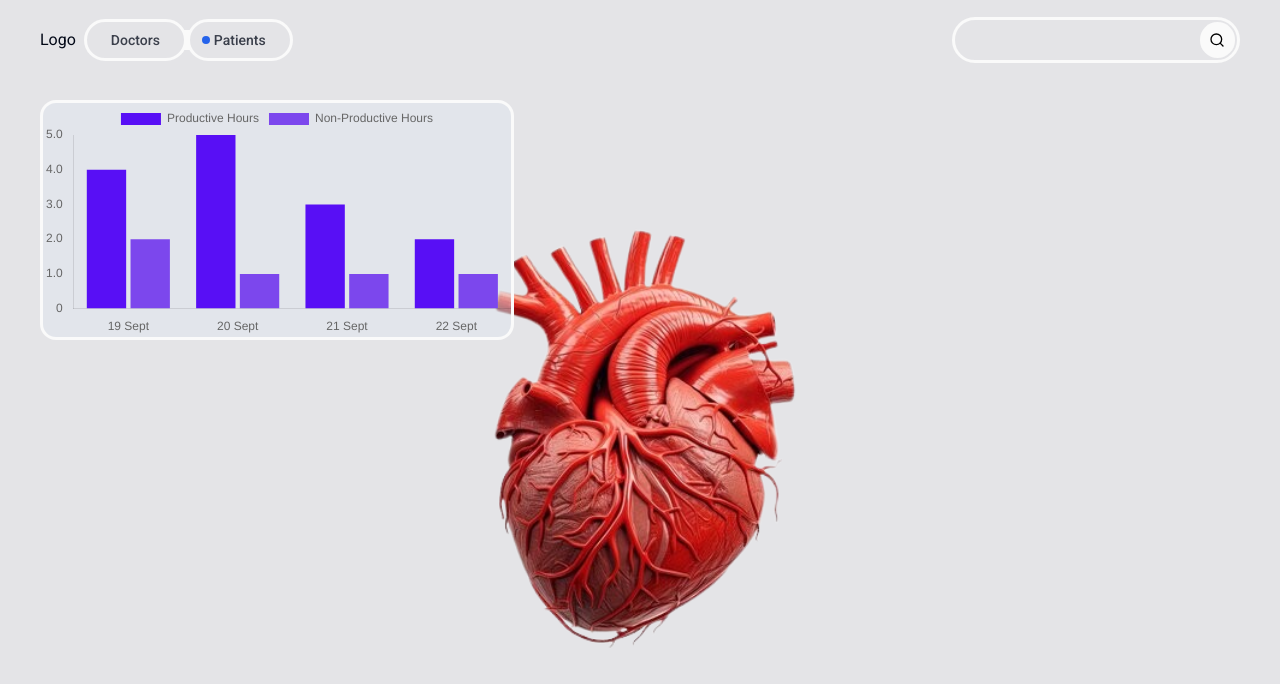
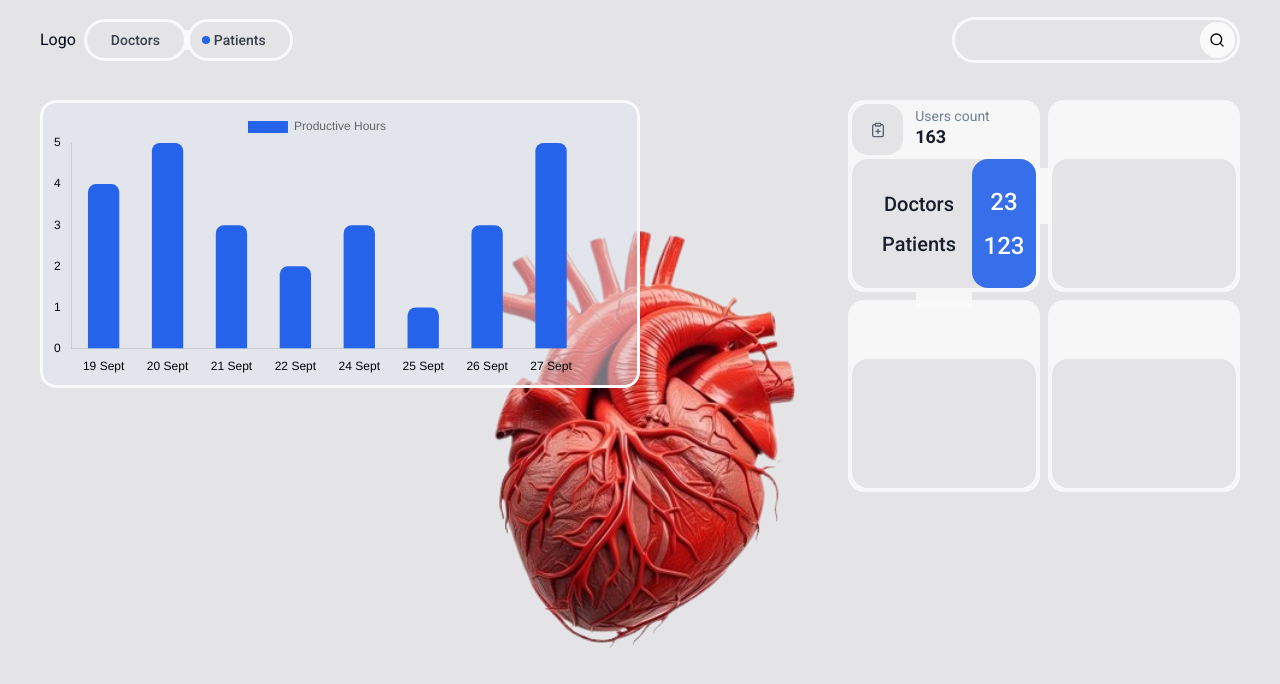
Before and after one commit to BikashKakati/sethealth-admin, a React (Vite) app: page / in a window 1280 px wide. Shown: the top 684 px of the page. Built offline with nearby package versions, Linux system fonts and the light colour scheme.

Commit message:
Add: Contents Cards

```diff
--- a/src/pages/root/main-dashboard/AnalyticsBox.tsx
+++ b/src/pages/root/main-dashboard/AnalyticsBox.tsx
@@ -5,7 +5,7 @@ type AnalyticsBoxPropType = {
 }
 const AnalyticsBox:React.FC<AnalyticsBoxPropType> = ({children}) => {
     return (
-            <div className="h-[15rem] rounded-2xl bg-slate-200/50 border-[3px] border-zinc-50">
+            <div className="h-[18rem] rounded-2xl bg-slate-200/50 border-[3px] p-2 border-zinc-50">
                 {children}
             </div>
     )
--- a/src/pages/root/main-dashboard/MainDashboard.tsx
+++ b/src/pages/root/main-dashboard/MainDashboard.tsx
@@ -2,30 +2,33 @@ import heartImg from "@/assets/img/heart-img.png";
 import AnalyticsBox from "./AnalyticsBox";
 import { Bar } from "react-chartjs-2";
 import "chart.js/auto";
+import { ChartData, ChartOptions } from "chart.js/auto";
+import { ClipboardPlus } from "lucide-react";
 
 const MainDashboard: React.FC = () => {
-
-  const data = {
+  const data: ChartData<"bar"> = {
     labels: [
       "19 Sept",
       "20 Sept",
       "21 Sept",
       "22 Sept",
+      "24 Sept",
+      "25 Sept",
+      "26 Sept",
+      "27 Sept",
     ],
     datasets: [
       {
         label: "Productive Hours",
-        data: [4, 5, 3, 2, 3, 1, 3, 5, 3],
-        backgroundColor: "#580ff5",
-      },
-      {
-        label: "Non-Productive Hours",
-        data: [2, 1, 1, 1, 1, 2, 2, 1, 3],
-        backgroundColor: "#7c47ed",
+        data: [4, 5, 3, 2, 3, 1, 3, 5],
+        backgroundColor: "#2563eb",
+        borderRadius: 8,
+        barPercentage: 0.7, // Width of the bars relative to the category
+        categoryPercentage: 0.7, // Set fixed bar thickness in pixels
       },
     ],
   };
-  const options = {
+  const options: ChartOptions<"bar"> = {
     maintainAspectRatio: true,
     responsive: true,
     plugins: {
@@ -38,29 +41,74 @@ const MainDashboard: React.FC = () => {
         grid: {
           display: false,
         },
+        ticks: {
+          color: "#000",
+        },
       },
       y: {
         grid: {
           display: false,
         },
+        ticks: {
+          color: "#000",
+          stepSize: 1,
+        },
       },
     },
   };
   return (
+    // Total doctors, patients, request for appointment, reshedules, cancelations, revenue
     <div className="flex w-full h-full relative items-center justify-center">
-      <div className="w-full h-full z-10 absolute top-0 left-0 flex">
-        <AnalyticsBox>
-          <Bar data={data} options={options} className="h-full"/>
-        </AnalyticsBox>
+      <div className="w-full h-full z-10 absolute top-0 left-0 flex gap-20 justify-between">
+        <section className="md:w-1/2">
+          <AnalyticsBox>
+            <Bar data={data} options={options} className="h-full" />
+          </AnalyticsBox>
+        </section>
+        <section className="grid grid-cols-2 place-content-start gap-2">
+          <div className="w-[12rem] h-[12rem] relative bg-zinc-50 opacity-90 p-1 rounded-2xl flex flex-col items-start justify-between">
+            <div className="flex items-center gap-3">
+              <div className="w-[3.2rem] h-[3.2rem] bg-background rounded-2xl flex items-center justify-center">
+                <ClipboardPlus className="h-4 w-4 text-gray-600" />
+              </div>
+              <div>
+                <p className="text-muted-foreground text-sm leading-none">
+                  Users count
+                </p>
+                <p className="text-lg font-semibold">163</p>
+              </div>
+            </div>
 
+            <div className="w-full h-[70%] bg-background rounded-2xl flex justify-end gap-4">
+              <div className="flex items-center flex-col justify-center gap-3">
+                <p className="text-xl font-medium">Doctors</p>
+                <p className="text-xl font-medium">Patients</p>
+              </div>
+              <div className="h-full w-[4rem] bg-primary rounded-2xl flex-col text-white flex items-center justify-center gap-3">
+                <p className="text-2xl font-medium">23</p>
+                <p className="text-2xl font-medium">123</p>
+              </div>
+            </div>
+            <div className="w-4 h-14 bg-zinc-50 absolute right-0 translate-x-full top-1/2 -translate-y-1/2"></div>
+            <div className="w-14 h-4 bg-zinc-50 absolute bottom-0 -translate-x-1/2 left-1/2 translate-y-full"></div>
+          </div>
 
+          <div className="w-[12rem] h-[12rem] bg-zinc-50 opacity-90 p-1 rounded-2xl flex items-end justify-center">
+            <div className="w-full h-[70%] bg-background rounded-2xl"></div>
+          </div>
+          <div className="w-[12rem] h-[12rem] bg-zinc-50 opacity-90 p-1 rounded-2xl flex items-end justify-center">
+            <div className="w-full h-[70%] bg-background rounded-2xl"></div>
+          </div>
+          <div className="w-[12rem] h-[12rem] bg-zinc-50 opacity-90 p-1 rounded-2xl flex items-end justify-center">
+            <div className="w-full h-[70%] bg-background rounded-2xl"></div>
+          </div>
+        </section>
       </div>
       <div className="w-[27rem] h-[27rem]">
         <img src={heartImg} className="img-contain" />
       </div>
+    </div>
+  );
+};
 
-    </div>
-  )
-}
-
-export default MainDashboard
+export default MainDashboard;
```
